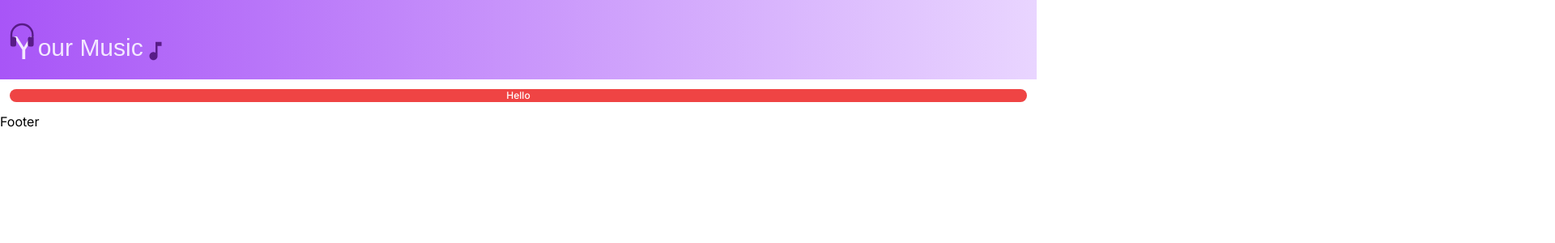
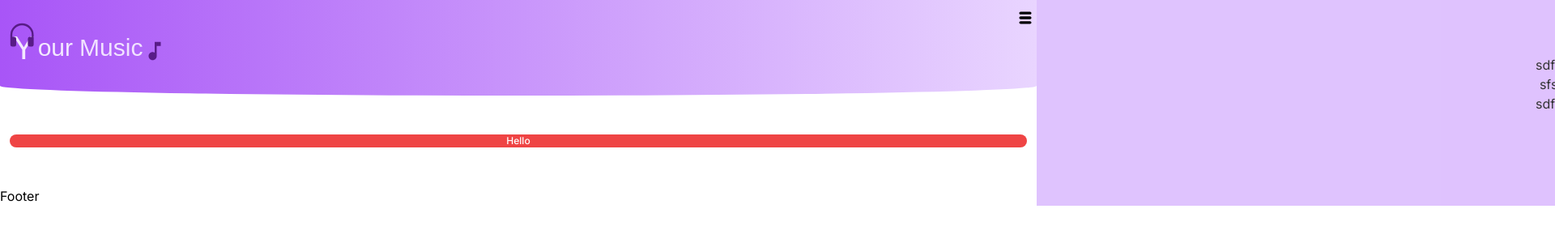
Before and after one commit to mahdikhalili1998/Your-Music-old-version, a Next.js app: page / in a window 1280 px wide. Shown: the top 300 px of the page at 81% size, 1920 px wide, since content can reach past the window. Built offline with nearby package versions, Linux system fonts and the light colour scheme; a web font is replaced by a local one.

Commit message:
header add

```diff
--- a/src/app/globals.css
+++ b/src/app/globals.css
@@ -1,7 +1,6 @@
 @tailwind base;
 @tailwind components;
 @tailwind utilities;
-
 
 /* styles.css */
 
@@ -15,7 +14,38 @@
     opacity: 1;
   }
 }
+@keyframes menuDown {
+  from {
+    transform: translateY(-30px);
+    opacity: 0;
+  }
+  to {
+    transform: translateY(0);
+    opacity: 1;
+  }
+}
 
 .animate-moveDown {
   animation: moveDown 1s ease-out;
 }
+.animate-menuDown {
+  animation: menuDown 1s ease-out;
+}
+
+@keyframes TurnOff_on {
+  2% {
+    color: transparent;
+  }
+  100% {
+    color: #f3e8ff;
+  }
+}
+
+.animate-TurnOff_on {
+  animation: TurnOff_on 2s infinite;
+}
+
+.half-circle {
+  border-top-left-radius: 100%;
+  border-top-right-radius: 100%;
+}
--- a/src/components/layout/Header.tsx
+++ b/src/components/layout/Header.tsx
@@ -1,12 +1,20 @@
-import React from "react";
+"use client";
 import { IoMdMusicalNote } from "react-icons/io";
 import { BsHeadphones } from "react-icons/bs";
+import { TiThMenu } from "react-icons/ti";
+import { FC, useState } from "react";
+import { Iheader } from "@/types/header";
 
-function Header() {
+const Header: FC<Iheader> = ({ open, clickHandler }) => {
+
   return (
-    <div className="font-shantell py-3 bg-gradient-to-r from-purple-500 to-purple-200">
+    <div>
+      <div className="flex justify-between bg-gradient-to-r from-purple-500 to-purple-200 py-3 font-shantell">
         <h2 className="relative ml-2 mt-5 flex items-center p-2 text-3xl text-purple-100">
-        <span className="mr-1 text-[2.5rem]"> Y </span> our Music{" "}
+          <span className="flex items-center">
+            <span className="animate-moveDown mr-1 text-[2.5rem]"> Y </span> our
+            <span className="animate-TurnOff_on ml-2">Music</span>
+          </span>
           <span className="animate-moveDown mt-2">
             <IoMdMusicalNote className="text-purple-900" />
           </span>{" "}
@@ -14,8 +22,13 @@ function Header() {
             <BsHeadphones className="text-[2.4rem] text-purple-900" />
           </span>
         </h2>
+        <span onClick={(e) => clickHandler()} className="animate-menuDown mr-1">
+          <TiThMenu className={`text-xl ${open ? "hidden" : "block"}`} />
+        </span>
+      </div>
+      <p className="half-circle -mt-1 h-6 w-full rotate-180 bg-gradient-to-r from-purple-200 to-purple-500"></p>
     </div>
   );
-}
+};
 
 export default Header;
--- a/src/components/layout/Layout.tsx
+++ b/src/components/layout/Layout.tsx
@@ -1,12 +1,36 @@
-import React from "react";
+"use client";
+import React, { useState } from "react";
 import Header from "./Header";
 import Footer from "./Footer";
+import { IoMdCloseCircle } from "react-icons/io";
 
 function Layout({ children }: any) {
+  const [open, setOpen] = useState<boolean>(false);
+  const clickHandler = () => {
+    setOpen(true);
+  };
   return (
-    <div>
-      <Header />
-      <div>{children}</div>
+    <div className="relative transition-[transform] duration-700">
+      <Header
+        open={open}
+        clickHandler={clickHandler}
+        header={function (value: React.SetStateAction<boolean>): void {
+          throw new Error("Function not implemented.");
+        }}
+      />
+      <div className={`my-[3rem]`}>{children}</div>
+      <div
+        className={`absolute top-0 h-full w-full space-y-8 bg-purple-300 opacity-80 transition-[transform] duration-700 ${open ? "translate-x-0" : "translate-x-full"}`}
+      >
+        <span className="mr-1 flex justify-end" onClick={(e) => setOpen(false)}>
+          <IoMdCloseCircle className={`mt-3 text-2xl text-purple-950`} />
+        </span>
+        <ul className="text-center text-black">
+          <li>sdfdsf</li>
+          <li>sfsdf</li>
+          <li>sdfsdf</li>
+        </ul>
+      </div>
       <Footer />
     </div>
   );
--- /dev/null
+++ b/src/types/header.ts
@@ -0,0 +1,7 @@
+import { Dispatch, SetStateAction } from "react";
+
+export interface Iheader {
+  header: Dispatch<SetStateAction<boolean>>;
+  open: boolean;
+  clickHandler: Function;
+}
```
Lines whose indentation alone changed are shown as unchanged.
